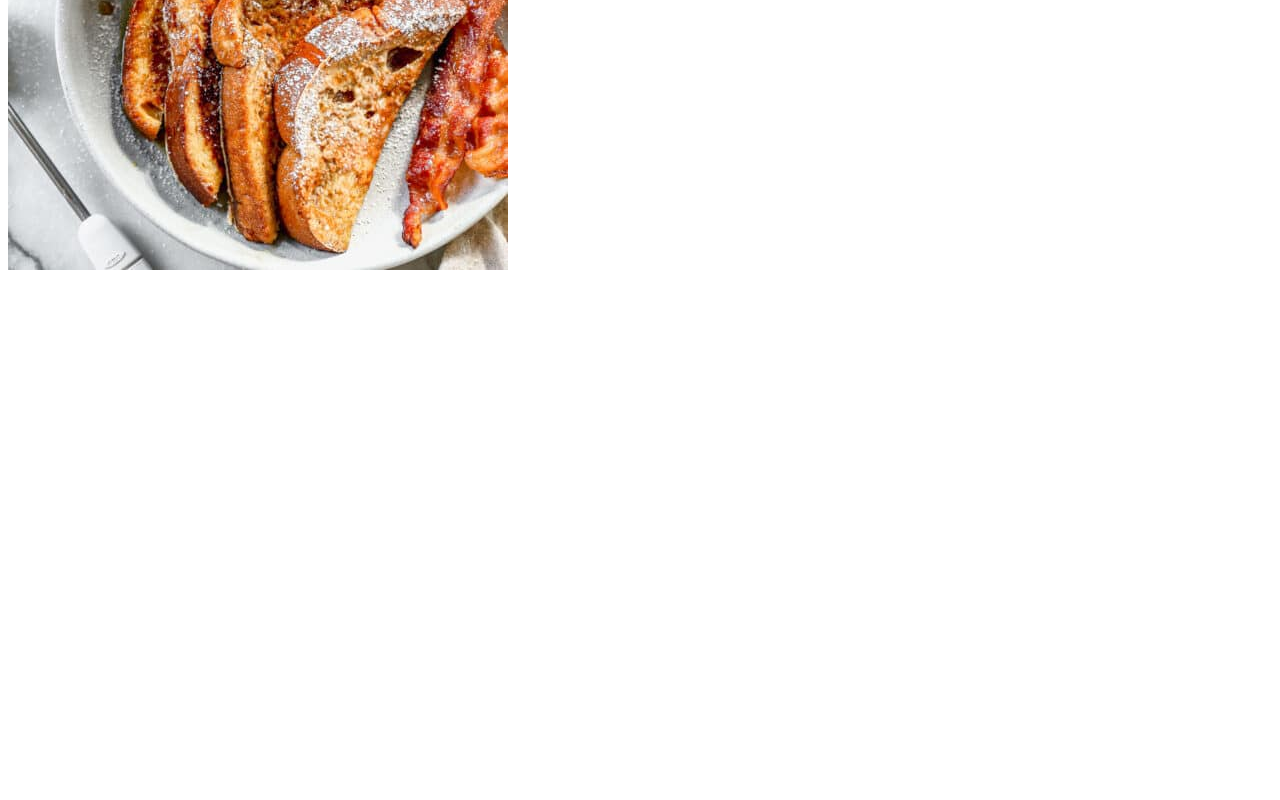
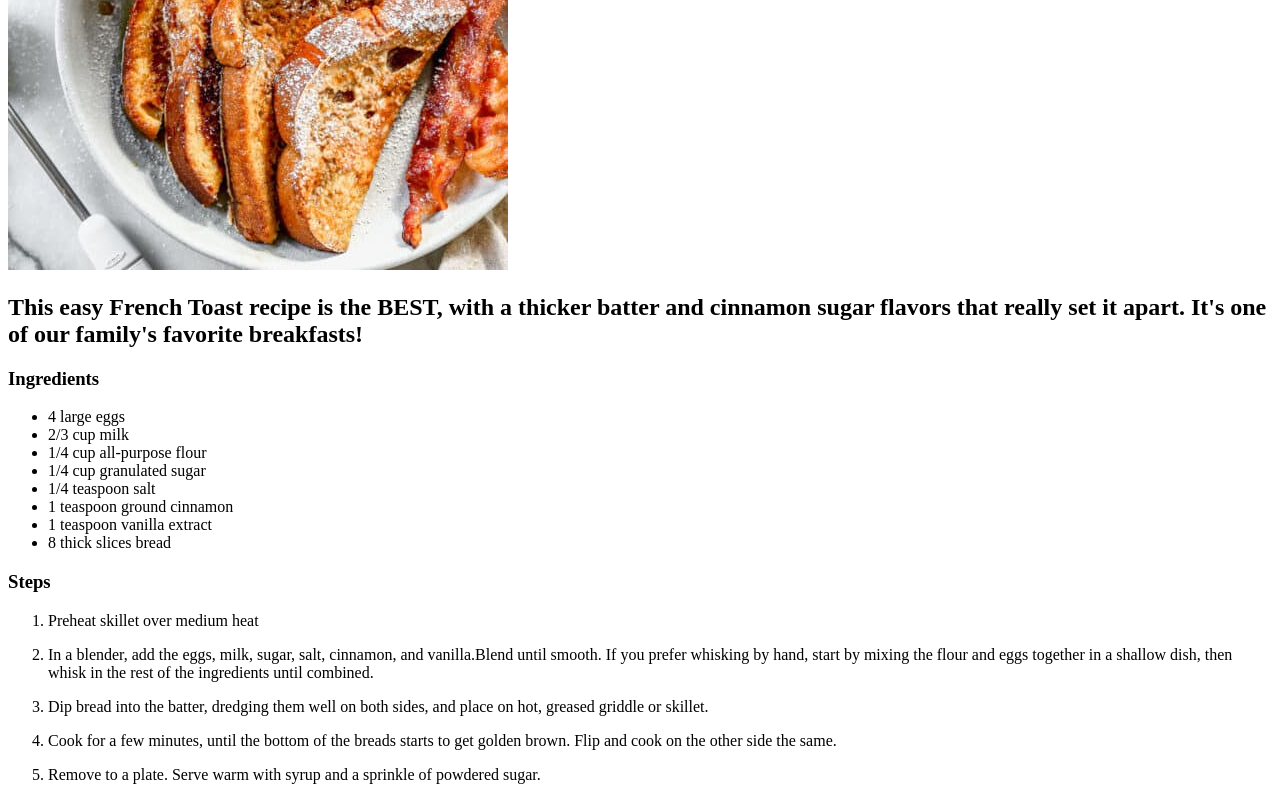
Before and after one commit to matanir0/odin-recipes, a plain HTML site: page recipes/french-toast.html in a window 1280 px wide. Shown: the part 310-1110 px from the top of the page. Before the commit the page ends 800 px from the top, so only its background shows below. Drawn offline with Linux system fonts and the light colour scheme.

Commit message:
add second recipe and french-toast recipe content
Chocolate balls recipe and image

```diff
--- a/recipes/french-toast.html
+++ b/recipes/french-toast.html
@@ -9,5 +9,28 @@
     <h1>French Toast</h1>
 
     <img src="../images/French-Toast-1-500x500.jpg" alt="Image of french toast">
+    <h2>This easy French Toast recipe is the BEST, with a thicker batter and cinnamon sugar flavors that really set it apart. It's one of our family's favorite breakfasts!
+    </h2>
+
+    <h3>Ingredients</h3>
+    <ul>
+        <li>4 large eggs</li>
+        <li>2/3 cup milk</li>
+        <li>1/4 cup all-purpose flour</li>
+        <li>1/4 cup granulated sugar</li>
+        <li>1/4 teaspoon salt</li>
+        <li>1 teaspoon ground cinnamon</li>
+        <li>1 teaspoon vanilla extract</li>
+        <li>8 thick slices bread</li>
+    </ul>
+
+    <h3>Steps</h3>
+    <ol>
+        <li><p>Preheat skillet over medium heat</p></li>
+        <li><p>In a blender, add the eggs, milk, sugar, salt, cinnamon, and vanilla.Blend until smooth. If you prefer whisking by hand, start by mixing the flour and eggs together in a shallow dish, then whisk in the rest of the ingredients until combined.</p></li>
+        <li><p>Dip bread into the batter, dredging them well on both sides, and place on hot, greased griddle or skillet.</p></li>
+        <li><p>Cook for a few minutes, until the bottom of the breads starts to get golden brown. Flip and cook on the other side the same.</p></li>
+        <li><p>Remove to a plate. Serve warm with syrup and a sprinkle of powdered sugar.</p></li>
+    </ol>
 </body>
 </html>
```
Also changed, not shown: index.html (+4 -1 lines), recipes/chocolate-balls.html (added, +36 -0 lines), images/swedish-chocolate-balls-featured-image.jpg (added).
